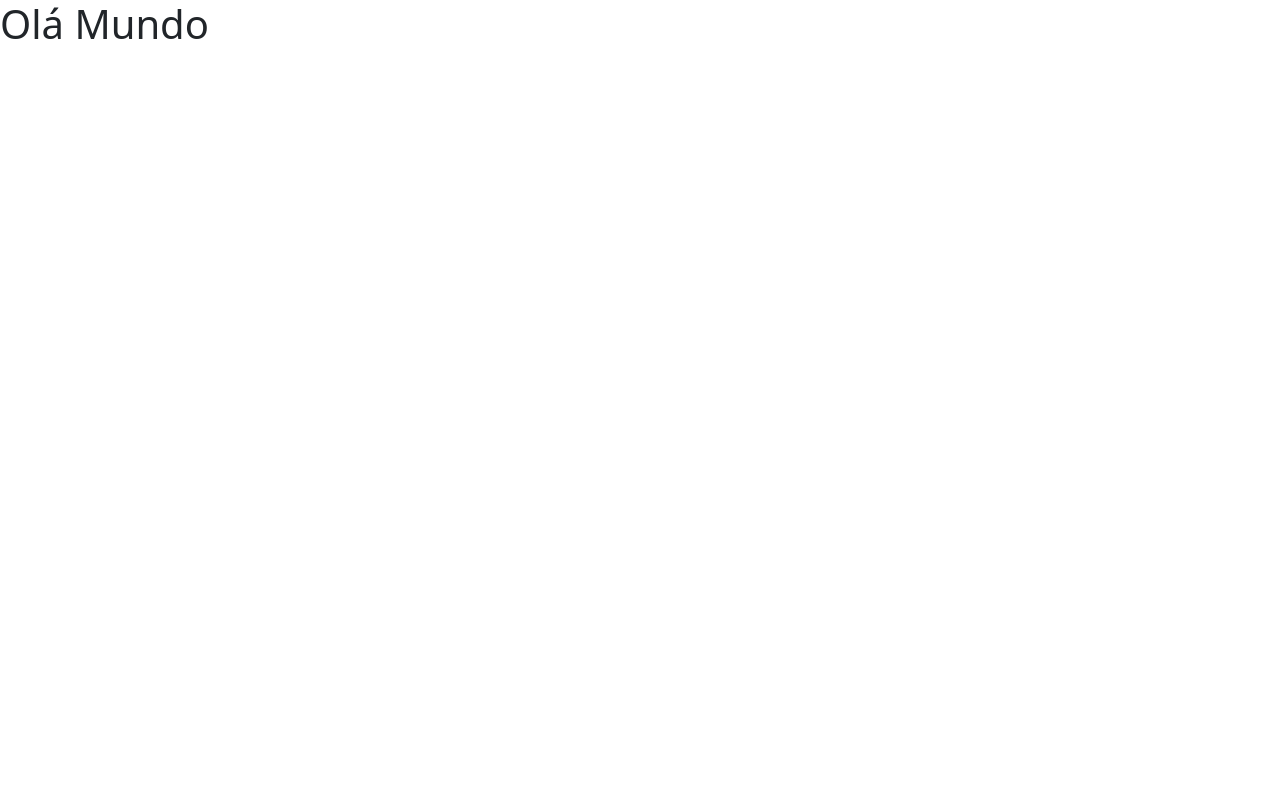
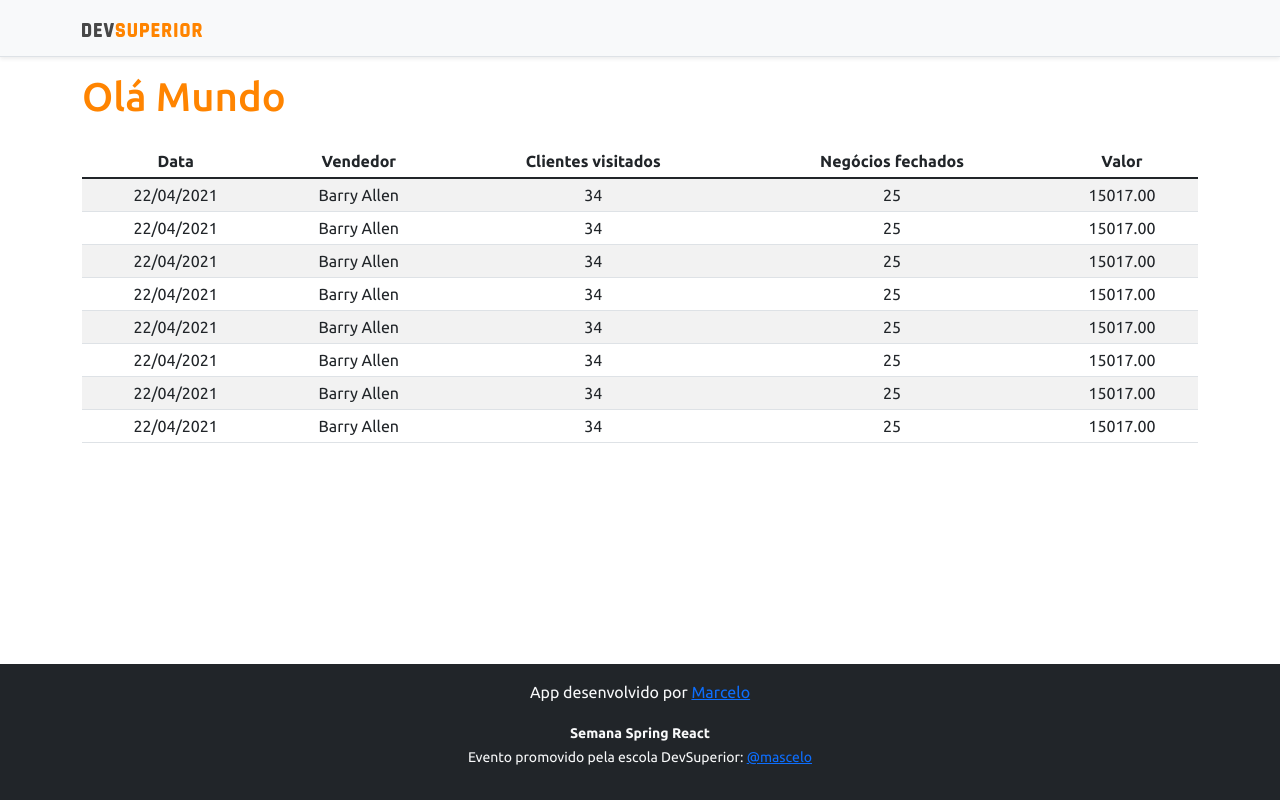
Before and after one commit to marcelommr/sds4, a React (Create React App) app in the folder frontend/: page / in a window 1280 px wide. Built offline with nearby package versions, Linux system fonts and the light colour scheme.

Commit message:
Basic static componenets

```diff
--- a/frontend/src/App.tsx
+++ b/frontend/src/App.tsx
@@ -1,8 +1,18 @@
+
+import Footer from "components/Footer";
+import NavBar from "components/NavBar";
+import DataTable from "components/DataTable";
+
 function App() {
   return (
-    <div>
-      <h1> Olá Mundo </h1>
-    </div>
+    <>
+    <NavBar />
+    <div className="container">
+        <h1 className="text-primary"> Olá Mundo </h1>
+      <DataTable />
+      </div>
+    <Footer />
+    </>
   );
 }
 
--- a/frontend/src/assets/css/styles.css
+++ b/frontend/src/assets/css/styles.css
@@ -0,0 +1,32 @@
+@import url('https://fonts.googleapis.com/css2?family=Ubuntu:wght@300;400;500;700&display=swap');
+:root {
+    --color-primary: #FF8400;
+}
+
+html, body {
+    height: 100%;
+    font-family: "Ubuntu", sans-serif;
+}
+
+#root {
+    display: flex;
+    flex-direction: column;
+    height: 100%;
+}
+
+.content {
+    flex: 1 0 auto;
+}
+
+.footer {
+    flex-shrink: 0;
+    text-align: center;
+}
+
+.bg-primary {
+    background-color: var(--color-primary) !important;
+}
+
+.text-primary {
+    color: var(--color-primary) !important;
+}
--- /dev/null
+++ b/frontend/src/components/DataTable/index.tsx
@@ -0,0 +1,83 @@
+
+
+const DataTable = () => {
+    return (
+
+      <footer className="footer mt-auto py-3 bg-white">
+      <div className="table-responsive">
+    <table className="table table-striped table-sm">
+        <thead>
+            <tr>
+                <th>Data</th>
+                <th>Vendedor</th>
+                <th>Clientes visitados</th>
+                <th>Negócios fechados</th>
+                <th>Valor</th>
+            </tr>
+        </thead>
+        <tbody>
+            <tr>
+                <td>22/04/2021</td>
+                <td>Barry Allen</td>
+                <td>34</td>
+                <td>25</td>
+                <td>15017.00</td>
+            </tr>
+            <tr>
+                <td>22/04/2021</td>
+                <td>Barry Allen</td>
+                <td>34</td>
+                <td>25</td>
+                <td>15017.00</td>
+            </tr>
+            <tr>
+                <td>22/04/2021</td>
+                <td>Barry Allen</td>
+                <td>34</td>
+                <td>25</td>
+                <td>15017.00</td>
+            </tr>
+            <tr>
+                <td>22/04/2021</td>
+                <td>Barry Allen</td>
+                <td>34</td>
+                <td>25</td>
+                <td>15017.00</td>
+            </tr>
+            <tr>
+                <td>22/04/2021</td>
+                <td>Barry Allen</td>
+                <td>34</td>
+                <td>25</td>
+                <td>15017.00</td>
+            </tr>
+            <tr>
+                <td>22/04/2021</td>
+                <td>Barry Allen</td>
+                <td>34</td>
+                <td>25</td>
+                <td>15017.00</td>
+            </tr>
+            <tr>
+                <td>22/04/2021</td>
+                <td>Barry Allen</td>
+                <td>34</td>
+                <td>25</td>
+                <td>15017.00</td>
+            </tr>
+            <tr>
+                <td>22/04/2021</td>
+                <td>Barry Allen</td>
+                <td>34</td>
+                <td>25</td>
+                <td>15017.00</td>
+            </tr>
+        </tbody>
+    </table>
+</div>
+    </footer>
+
+    );
+  }
+
+  export default DataTable;
--- /dev/null
+++ b/frontend/src/components/Footer/index.tsx
@@ -0,0 +1,17 @@
+
+
+const Footer = () => {
+    return (
+
+      <footer className="footer mt-auto py-3 bg-dark">
+      <div className="container">
+        <p className="text-light">App desenvolvido por <a href="https://github.com/marcelomresende" target="_blank" rel="noreferrer">Marcelo</a></p>
+        <p className="text-light"><small><strong>Semana Spring React</strong><br/>
+          Evento promovido pela escola DevSuperior: <a href="https://instagram.com/mascelo" target="_blank" rel="noreferrer">@mascelo</a></small></p>
+      </div>
+    </footer>
+
+    );
+  }
+
+  export default Footer;
--- /dev/null
+++ b/frontend/src/components/NavBar/index.tsx
@@ -0,0 +1,17 @@
+import ImgDsDark from 'assets/img/ds-dark.svg'
+
+const NavBar = () => {
+    return (
+
+    <div className="d-flex flex-column flex-md-row align-items-center p-3 px-md-4 mb-3 bg-light border-bottom shadow-sm">
+        <div className="container">
+          <nav className="my-2 my-md-0 mr-md-3">
+            <img src={ImgDsDark} alt="DevSuperior" width="120" />
+          </nav>
+        </div>
+    </div>
+
+    );
+  }
+
+  export default NavBar;
```
Also changed, not shown: frontend/src/assets/img/ds-dark.svg (added), 1 other file (tests, documents, lock files or other folders).
